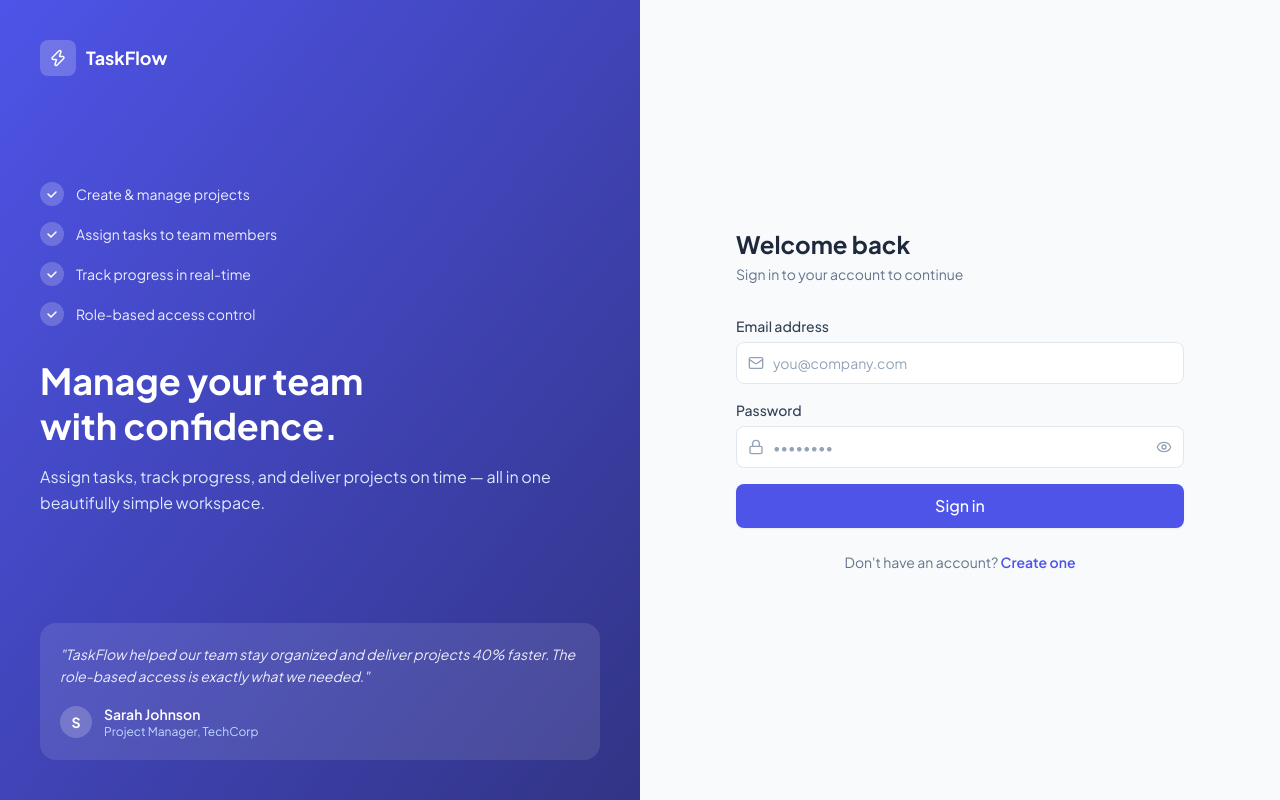
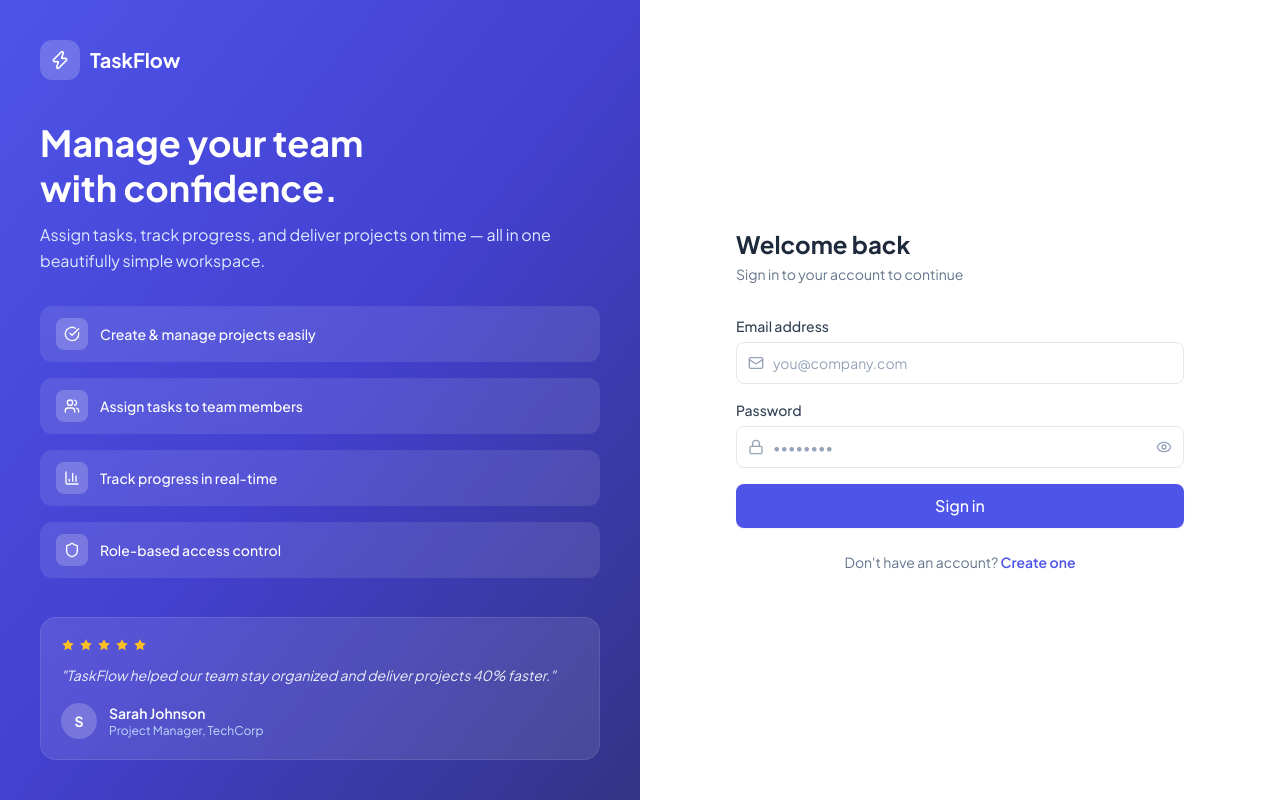
Before and after one commit to PREET9818/team-task-manager, a React (Vite) app in the folder frontend/: page /login in a window 1280 px wide. Built offline with nearby package versions, Linux system fonts and the light colour scheme; no server answers.

Commit message:
fix: beautiful login page left panel with icons

```diff
--- a/frontend/src/pages/LoginPage.jsx
+++ b/frontend/src/pages/LoginPage.jsx
@@ -1,7 +1,7 @@
 import { useState } from 'react';
 import { Link, useNavigate } from 'react-router-dom';
 import { useAuth } from '../context/AuthContext';
-import { Eye, EyeOff, Zap, Mail, Lock } from 'lucide-react';
+import { Eye, EyeOff, Zap, Mail, Lock, CheckCircle, Users, BarChart3, Shield } from 'lucide-react';
 import toast from 'react-hot-toast';
 
 export default function LoginPage() {
@@ -13,8 +13,9 @@ export default function LoginPage() {
   const [errors, setErrors] = useState({});
 
   const handleChange = (e) => {
-    setForm(f => ({ ...f, [e.target.name]: e.target.value }));
-    setErrors(err => ({ ...err, [e.target.name]: '' }));
+    const { name, value } = e.target;
+    setForm(f => ({ ...f, [name]: value }));
+    setErrors(err => ({ ...err, [name]: '' }));
   };
 
   const handleSubmit = async (e) => {
@@ -35,44 +36,63 @@ export default function LoginPage() {
     }
   };
 
+  const features = [
+    { icon: CheckCircle, text: 'Create & manage projects easily' },
+    { icon: Users, text: 'Assign tasks to team members' },
+    { icon: BarChart3, text: 'Track progress in real-time' },
+    { icon: Shield, text: 'Role-based access control' },
+  ];
+
   return (
     <div className="min-h-screen flex">
       {/* Left panel */}
-<div className="hidden lg:flex w-1/2 bg-gradient-to-br from-brand-600 to-brand-900 flex-col justify-between p-10">
+      <div className="hidden lg:flex w-1/2 bg-gradient-to-br from-brand-600 via-brand-700 to-brand-900 flex-col justify-between p-10">
+        {/* Logo */}
         <div className="flex items-center gap-2.5">
-    <div className="w-9 h-9 bg-white/20 rounded-lg flex items-center justify-center">
-      <Zap size={18} className="text-white" />
+          <div className="w-10 h-10 bg-white/20 rounded-xl flex items-center justify-center backdrop-blur-sm">
+            <Zap size={20} className="text-white" />
           </div>
-    <span className="font-bold text-white text-lg">TaskFlow</span>
+          <span className="font-bold text-white text-xl">TaskFlow</span>
         </div>
 
+        {/* Middle content */}
         <div>
-    <div className="flex flex-col gap-4 mb-8">
-      {['Create & manage projects', 'Assign tasks to team members', 'Track progress in real-time', 'Role-based access control'].map((feature) => (
-        <div key={feature} className="flex items-center gap-3">
-          <div className="w-6 h-6 rounded-full bg-white/20 flex items-center justify-center flex-shrink-0">
-            <svg width="12" height="12" viewBox="0 0 12 12" fill="none">
-              <path d="M2 6l3 3 5-5" stroke="white" strokeWidth="1.5" strokeLinecap="round" strokeLinejoin="round"/>
-            </svg>
+          <h2 className="text-4xl font-bold text-white leading-tight mb-3">
+            Manage your team<br />with confidence.
+          </h2>
+          <p className="text-blue-100 text-base leading-relaxed mb-8">
+            Assign tasks, track progress, and deliver projects on time — all in one beautifully simple workspace.
+          </p>
+
+          {/* Feature list */}
+          <div className="space-y-4">
+            {features.map(({ icon: Icon, text }) => (
+              <div key={text} className="flex items-center gap-3 bg-white/10 rounded-xl px-4 py-3 backdrop-blur-sm">
+                <div className="w-8 h-8 rounded-lg bg-white/20 flex items-center justify-center flex-shrink-0">
+                  <Icon size={16} className="text-white" />
                 </div>
-          <span className="text-white/90 text-sm">{feature}</span>
+                <span className="text-white text-sm font-medium">{text}</span>
               </div>
             ))}
           </div>
-    <h2 className="text-4xl font-bold text-white leading-tight mb-4">
-      Manage your team<br />with confidence.
-    </h2>
-    <p className="text-blue-100 text-base leading-relaxed">
-      Assign tasks, track progress, and deliver projects on time — all in one beautifully simple workspace.
-    </p>
         </div>
 
-  <div className="bg-white/10 rounded-2xl p-5">
+        {/* Testimonial */}
+        <div className="bg-white/10 rounded-2xl p-5 backdrop-blur-sm border border-white/10">
+          <div className="flex gap-1 mb-3">
+            {[...Array(5)].map((_, i) => (
+              <svg key={i} width="14" height="14" viewBox="0 0 24 24" fill="#fbbf24">
+                <path d="M12 2l3.09 6.26L22 9.27l-5 4.87 1.18 6.88L12 17.77l-6.18 3.25L7 14.14 2 9.27l6.91-1.01L12 2z"/>
+              </svg>
+            ))}
+          </div>
           <p className="text-white/90 text-sm italic leading-relaxed">
-      "TaskFlow helped our team stay organized and deliver projects 40% faster. The role-based access is exactly what we needed."
+            "TaskFlow helped our team stay organized and deliver projects 40% faster."
           </p>
           <div className="flex items-center gap-3 mt-4">
-      <div className="w-8 h-8 rounded-full bg-white/20 flex items-center justify-center text-white text-sm font-bold">S</div>
+            <div className="w-9 h-9 rounded-full bg-white/20 flex items-center justify-center text-white text-sm font-bold">
+              S
+            </div>
             <div>
               <p className="text-white text-sm font-semibold">Sarah Johnson</p>
               <p className="text-blue-200 text-xs">Project Manager, TechCorp</p>
@@ -82,7 +102,7 @@ export default function LoginPage() {
       </div>
 
       {/* Right panel */}
-      <div className="flex-1 flex items-center justify-center p-6">
+      <div className="flex-1 flex items-center justify-center p-6 bg-white">
         <div className="w-full max-w-md">
           {/* Mobile logo */}
           <div className="lg:hidden flex items-center gap-2 mb-8">
@@ -96,7 +116,6 @@ export default function LoginPage() {
             <h1 className="text-2xl font-bold text-slate-800 mb-1">Welcome back</h1>
             <p className="text-slate-500 text-sm">Sign in to your account to continue</p>
           </div>
-
 
           <form onSubmit={handleSubmit} className="space-y-4">
             <div>
```
Lines whose indentation alone changed are shown as unchanged.
